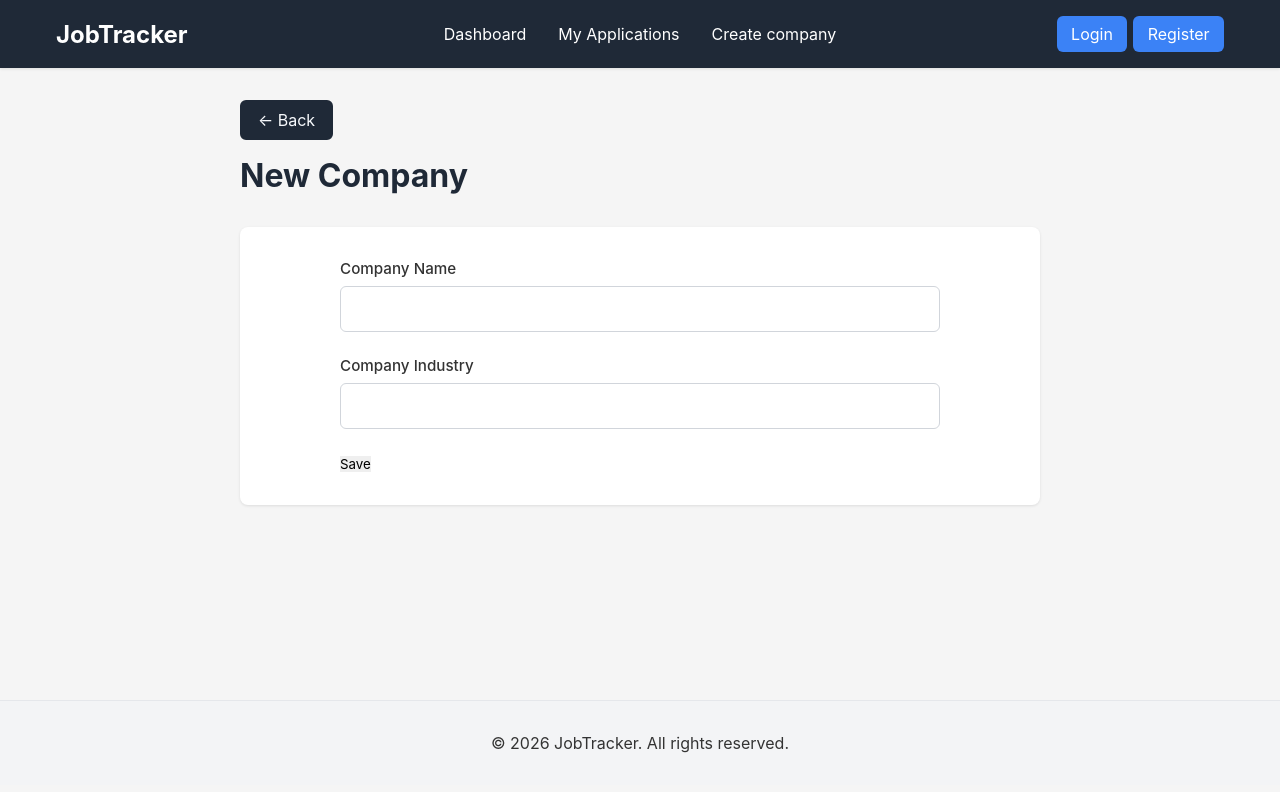
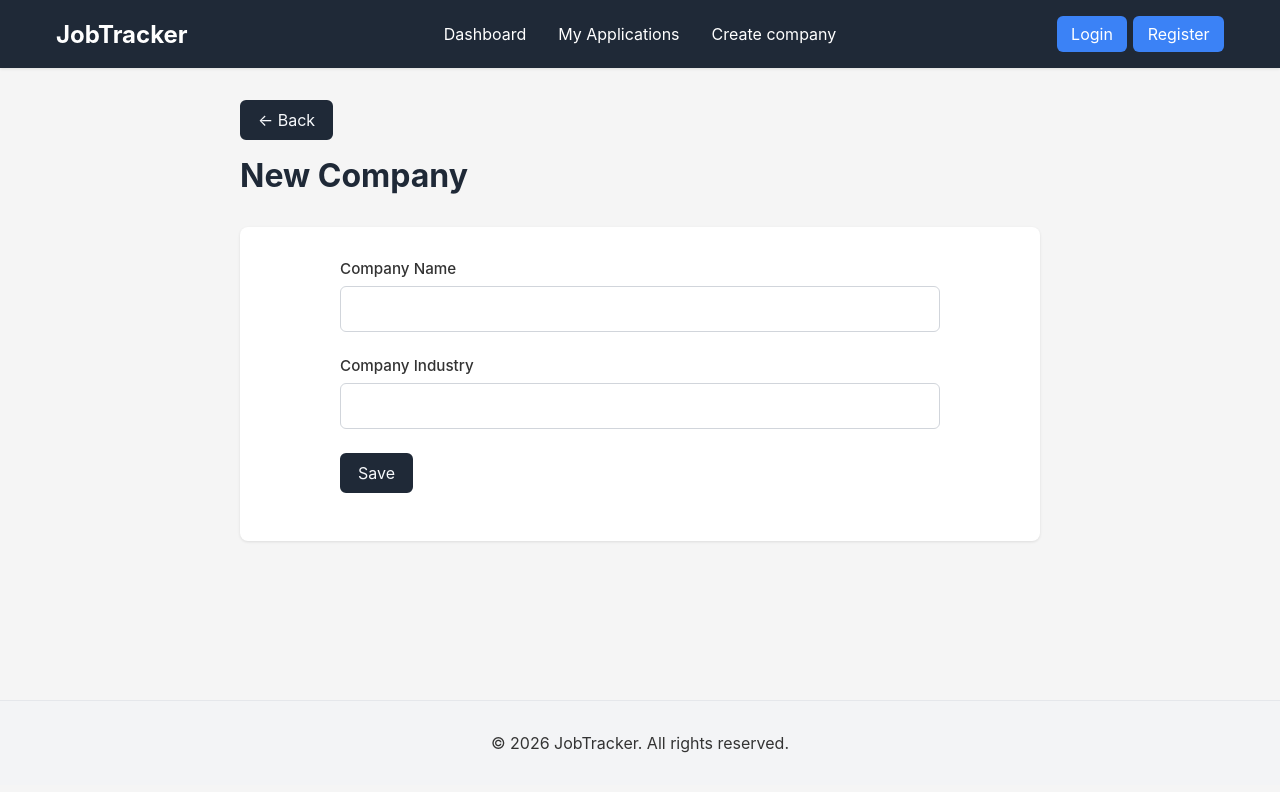
Before and after one commit to RodaMrtnz/JobTracker, a Next.js app in the folder frontend/: page /companies/new in a window 1280 px wide. Shown: the top 792 px of the page. Built offline with nearby package versions, Linux system fonts and the light colour scheme; no server answers.

Commit message:
Language fixed, add styles to save button

```diff
--- a/frontend/src/app/services/companiesService.js
+++ b/frontend/src/app/services/companiesService.js
@@ -21,7 +21,7 @@ const parseJsonSafe = async (res) => {
 const companiesService = {
   async create(companyData) {
     if (!getAuthToken()) {
-      throw new Error('Debes iniciar sesión para crear una empresa');
+      throw new Error('You must be logged in to create a company');
     }
 
     const res = await fetch(`${API_BASE_URL}/api/companies`, {
@@ -51,7 +51,7 @@ const companiesService = {
 
   async updateById(id, updateData) {
     if (!getAuthToken()) {
-      throw new Error('Debes iniciar sesión para editar una empresa');
+      throw new Error('You must be logged in to edit a company');
     }
 
     const res = await fetch(`${API_BASE_URL}/api/companies/${id}`, {
--- a/frontend/src/styles/globals.css
+++ b/frontend/src/styles/globals.css
@@ -780,3 +780,20 @@ textarea.form-control {
   background-color: #2563eb;
   opacity: 1;
 }
+.app-detail-save-button {
+   color: #f7f9fc;
+  font-size: 1rem;
+  margin-bottom: 1rem;
+  display: inline-block;
+  text-decoration: none;
+  border: 2px solid #1f2937;
+  background-color: #1f2937;
+  padding: 0.5rem 1rem;
+  border-radius: 0.375rem;
+  transition: all 0.3s ease;
+}
+
+.app-detail-save-button:hover {
+  background-color: #2563eb;
+  border-color: #2563eb;
+}
```
